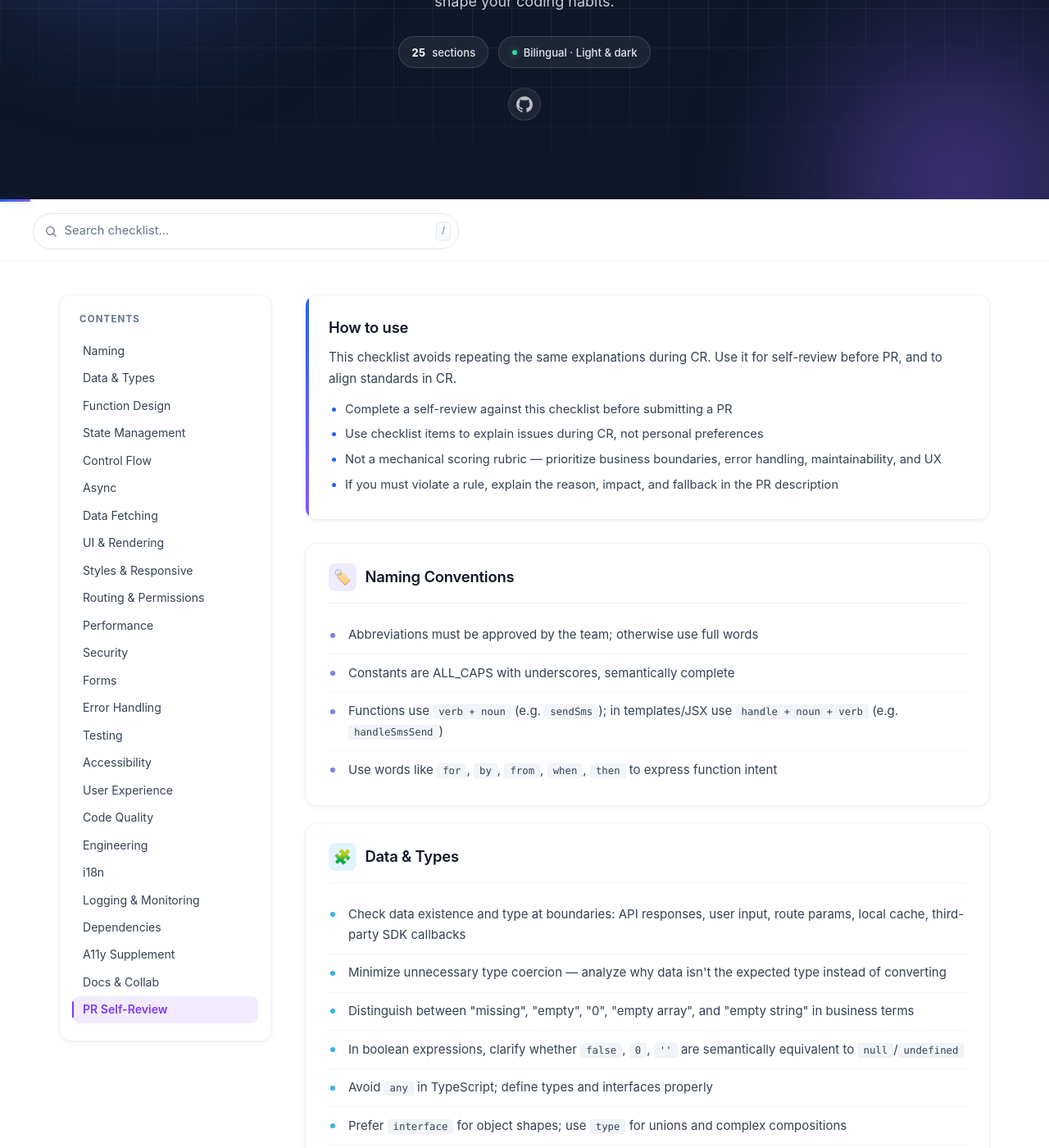
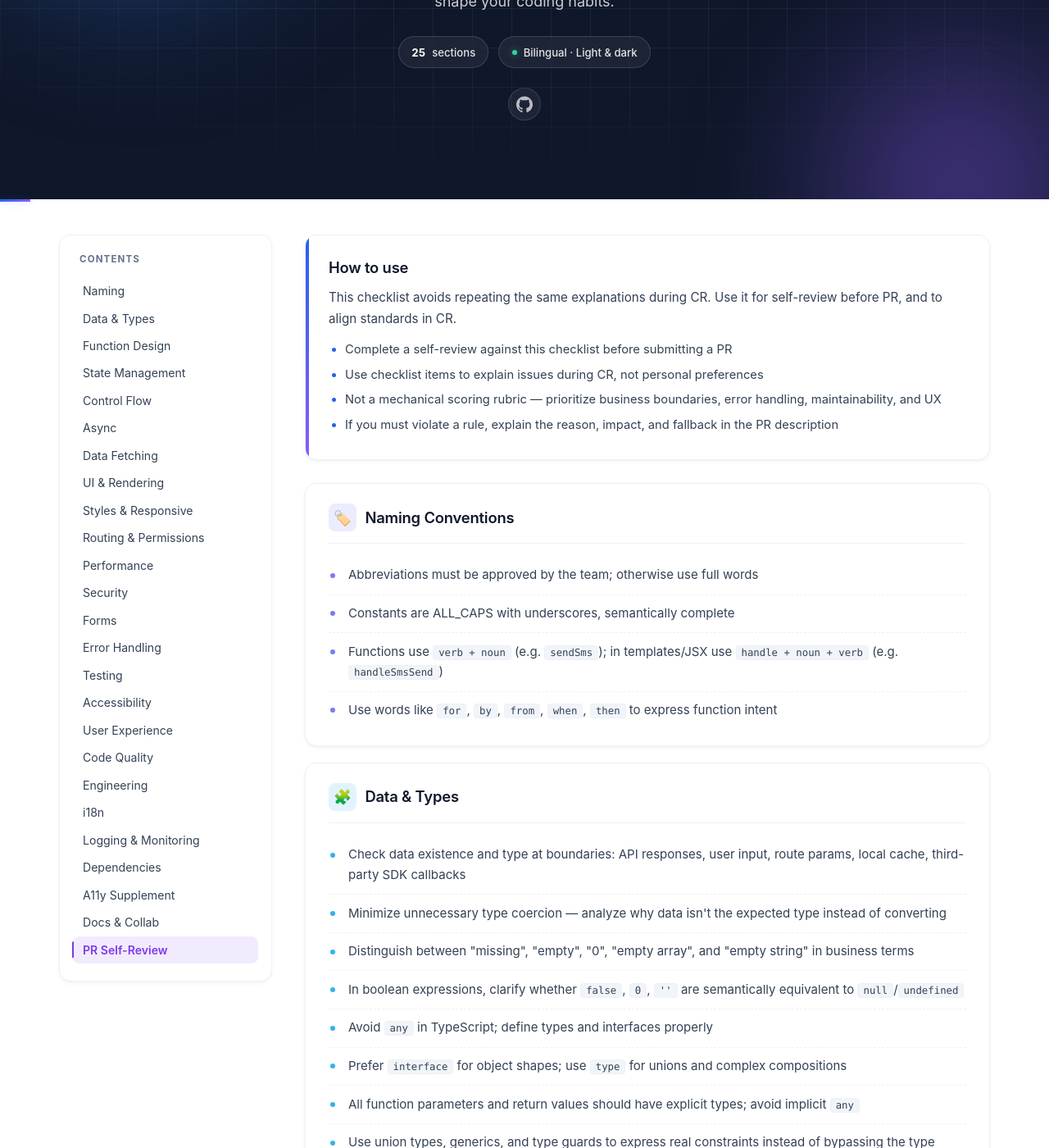
Before and after one commit to wsafight/front-end-checklist, a Jekyll site: the page built from index.html, in a window 1280 px wide and 1400 px high, scrolled down 278 px. Shown: the whole window at 82% size. Built offline with Jekyll 4.4.1, drawn with Linux system fonts in a browser that asks for light colours.

Commit message:
refactor: 移除搜索功能及相关代码

```diff
--- a/_layouts/default.html
+++ b/_layouts/default.html
@@ -14,16 +14,6 @@
 
         <div class="progress-bar" aria-hidden="true"><div class="progress-bar__fill"></div></div>
 
-        <div class="search-wrap">
-          <div class="search-inner">
-            <div class="search-box">
-              <svg width="16" height="16" viewBox="0 0 24 24" fill="none" stroke="currentColor" stroke-width="2" stroke-linecap="round" stroke-linejoin="round" aria-hidden="true"><circle cx="11" cy="11" r="7"/><path d="m21 21-4.3-4.3"/></svg>
-              <input type="search" id="searchInput" placeholder="搜索清单项…" data-i18n-ph data-ph-zh="搜索清单项…" data-ph-en="Search checklist…" aria-label="Search">
-              <kbd>/</kbd>
-            </div>
-          </div>
-        </div>
-
         {{ content }}
 
         {% include footer.html %}
--- a/index.html
+++ b/index.html
@@ -57,11 +57,5 @@ layout: default
     </section>
 
     {% include check-rules.html %}
-
-    <div class="no-results" id="noResults" data-i18n
-         data-zh="没有匹配的清单项，试试其他关键字。"
-         data-en="No matching items. Try another keyword.">
-      没有匹配的清单项，试试其他关键字。
-    </div>
   </div>
 </main>
--- a/javascripts/app.js
+++ b/javascripts/app.js
@@ -28,10 +28,6 @@
     $$('[data-i18n]').forEach(function (el) {
       var text = el.getAttribute('data-' + lang);
       if (text != null) el.innerHTML = text;
-    });
-    $$('[data-i18n-ph]').forEach(function (el) {
-      var text = el.getAttribute('data-ph-' + lang);
-      if (text != null) el.setAttribute('placeholder', text);
     });
 
     $$('.lang-btn').forEach(function (btn) {
@@ -147,51 +143,6 @@
     }
   }
 
-  /* ---------- search / filter ---------- */
-  function initSearch() {
-    var input = $('#searchInput');
-    if (!input) return;
-    var t = null;
-    input.addEventListener('input', function () {
-      clearTimeout(t);
-      t = setTimeout(function () { filter(input.value.trim().toLowerCase()); }, 80);
-    });
-    document.addEventListener('keydown', function (e) {
-      if (e.key === '/' && document.activeElement !== input) {
-        var tag = (document.activeElement && document.activeElement.tagName) || '';
-        if (tag !== 'INPUT' && tag !== 'TEXTAREA') {
-          e.preventDefault();
-          input.focus();
-          input.select();
-        }
-      }
-      if (e.key === 'Escape' && document.activeElement === input) {
-        input.value = '';
-        filter('');
-        input.blur();
-      }
-    });
-  }
-
-  function filter(q) {
-    var noRes = $('#noResults');
-    var anyVisible = false;
-    $$('.card').forEach(function (card) {
-      var items = $$('ul > li', card);
-      var hasMatch = false;
-      items.forEach(function (li) {
-        var text = li.textContent.toLowerCase();
-        var head = (card.querySelector('h2') || {}).textContent || '';
-        var match = !q || text.indexOf(q) !== -1 || head.toLowerCase().indexOf(q) !== -1;
-        li.classList.toggle('is-filtered-hidden', !match);
-        if (match) hasMatch = true;
-      });
-      card.classList.toggle('is-filtered-hidden', !hasMatch);
-      if (hasMatch) anyVisible = true;
-    });
-    if (noRes) noRes.classList.toggle('is-visible', !!q && !anyVisible);
-  }
-
   /* ---------- init ---------- */
   function init() {
     bindLang();
@@ -202,7 +153,6 @@
     initScrollToTop();
     initProgressBar();
     initTocActive();
-    initSearch();
   }
 
   if (document.readyState === 'loading') document.addEventListener('DOMContentLoaded', init);
--- a/styles/style.css
+++ b/styles/style.css
@@ -335,73 +335,6 @@ a:hover { color: var(--accent-hover); text-decoration: underline; }
   box-shadow: 0 0 10px var(--accent-ring);
 }
 
-/* ====== Search bar ====== */
-.search-wrap {
-  position: sticky;
-  top: 3px;
-  z-index: 30;
-  padding: .85rem 1rem;
-  background: color-mix(in srgb, var(--bg) 85%, transparent);
-  backdrop-filter: blur(10px);
-  -webkit-backdrop-filter: blur(10px);
-  border-bottom: 1px solid var(--border-soft);
-}
-.search-inner {
-  max-width: 1200px;
-  margin: 0 auto;
-  display: flex;
-  align-items: center;
-  gap: .75rem;
-}
-.search-box {
-  position: relative;
-  flex: 1;
-  max-width: 520px;
-}
-.search-box svg {
-  position: absolute;
-  left: 14px; top: 50%;
-  transform: translateY(-50%);
-  width: 16px; height: 16px;
-  color: var(--fg-muted);
-  pointer-events: none;
-}
-.search-box input {
-  width: 100%;
-  appearance: none;
-  border: 1px solid var(--border);
-  background: var(--surface);
-  color: var(--fg);
-  font: inherit;
-  font-size: .92rem;
-  padding: .55rem .85rem .55rem 2.35rem;
-  border-radius: 999px;
-  transition: all .2s var(--ease);
-}
-.search-box input::placeholder { color: var(--fg-muted); }
-.search-box input:focus {
-  outline: none;
-  border-color: var(--accent);
-  box-shadow: 0 0 0 3px var(--accent-ring);
-}
-.search-box kbd {
-  position: absolute;
-  right: 10px; top: 50%;
-  transform: translateY(-50%);
-  font: inherit;
-  font-size: .7rem;
-  padding: 1px 6px;
-  color: var(--fg-muted);
-  background: var(--bg-alt);
-  border: 1px solid var(--border);
-  border-radius: 4px;
-  pointer-events: none;
-}
-
-@media (max-width: 48em) {
-  .search-box kbd { display: none; }
-}
-
 /* ====== Main wrapper ====== */
 .page {
   max-width: 1200px;
@@ -636,10 +569,6 @@ a:hover { color: var(--accent-hover); text-decoration: underline; }
   font-family: "SF Mono", "JetBrains Mono", "PT Mono", Menlo, Consolas, monospace;
 }
 
-/* hide items when filtering */
-.card.is-filtered-hidden,
-.card li.is-filtered-hidden { display: none; }
-
 /* ====== Category colors ====== */
 .card#naming, .toc a[href="#naming"] { --cat: var(--c-naming); }
 .card#types, .toc a[href="#types"] { --cat: var(--c-types); }
@@ -666,18 +595,6 @@ a:hover { color: var(--accent-hover); text-decoration: underline; }
 .card#a11y-extra, .toc a[href="#a11y-extra"] { --cat: var(--c-a11y-extra); }
 .card#docs, .toc a[href="#docs"] { --cat: var(--c-docs); }
 .card#pr, .toc a[href="#pr"] { --cat: var(--c-pr); }
-
-/* ====== No results ====== */
-.no-results {
-  padding: 3rem 1.5rem;
-  text-align: center;
-  color: var(--fg-muted);
-  background: var(--surface);
-  border: 1px dashed var(--border);
-  border-radius: var(--radius);
-  display: none;
-}
-.no-results.is-visible { display: block; }
 
 /* ====== Footer ====== */
 .footer {
```
